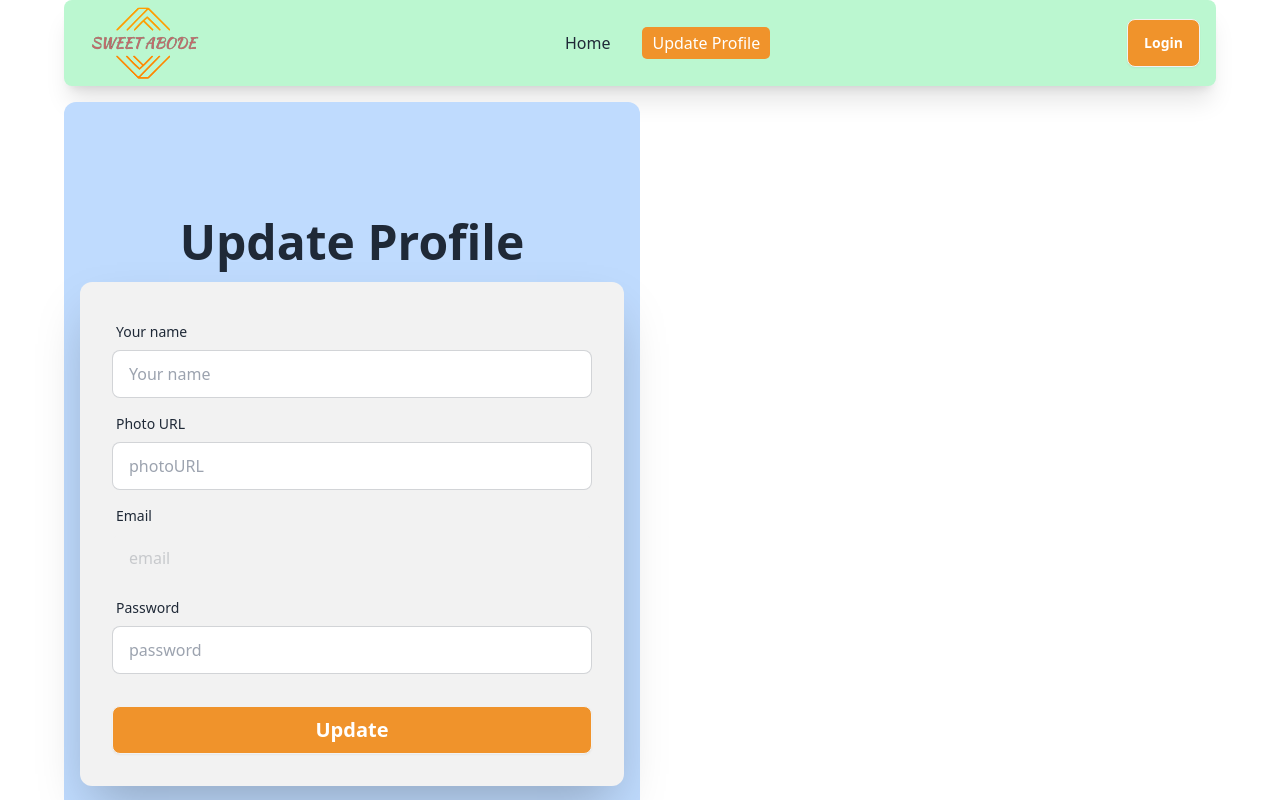
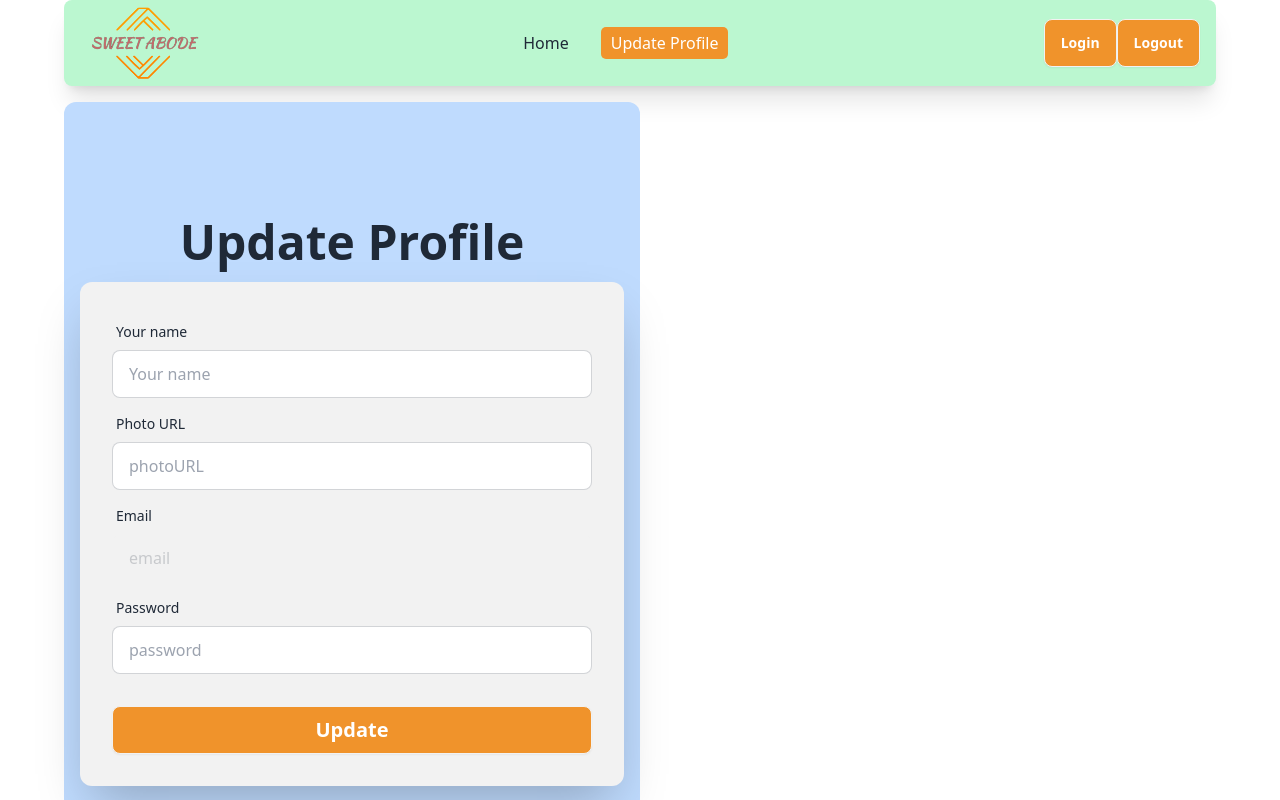
Before and after one commit to tuheen66/sweet-abode, a React (Vite) app: page /update-profile in a window 1280 px wide. Shown: the top 800 px of the page. Built offline with nearby package versions, Linux system fonts and the light colour scheme.

Commit message:
added user logout to the site

```diff
--- a/src/Components/Navbar.jsx
+++ b/src/Components/Navbar.jsx
@@ -1,7 +1,18 @@
 import { Link, NavLink } from "react-router-dom";
 import icon from "../../public/icon.png";
+import { useContext } from "react";
+import { AuthContext } from "../providers/AuthProvider";
 
 const Navbar = () => {
+  const { logOut } = useContext(AuthContext);
+
+  const handleSignOut = () => {
+    logOut()
+      .then(() => console.log("logged out successfully"))
+      .catch((error) => {
+        console.error(error);
+      });
+  };
   return (
     <div>
       <div className="flex flex-col lg:flex-row justify-between items-center w-[90%] mx-auto bg-green-200 shadow-xl mb-4 rounded-lg px-4">
@@ -18,6 +29,9 @@ const Navbar = () => {
           <Link to="/login">
             <button className="btn bg-[#f0932b] text-white">Login</button>
           </Link>
+          <button onClick={handleSignOut} className="btn bg-[#f0932b] text-white">
+          Logout
+        </button>
         </div>
       </div>
     </div>
--- a/src/providers/AuthProvider.jsx
+++ b/src/providers/AuthProvider.jsx
@@ -5,6 +5,7 @@ import {
   createUserWithEmailAndPassword,
   signInWithEmailAndPassword,
   signInWithPopup,
+  signOut,
 } from "firebase/auth";
 import { createContext, useState } from "react";
 import auth from "../firebase/firebase.config";
@@ -38,16 +39,23 @@ const AuthProvider = ({ children }) => {
 
   // github sign in
 
-  const githubSignIn =()=>{
-    return signInWithPopup(auth, gitHubProvider)
-  }
+  const githubSignIn = () => {
+    return signInWithPopup(auth, gitHubProvider);
+  };
+
+  // logout
+
+  const logOut = () => {
+    return signOut(auth);
+  };
 
   const authInfo = {
     user,
     createUser,
     loginUser,
     googleSignIn,
-    githubSignIn
+    githubSignIn,
+    logOut,
   };
 
   return (
```
